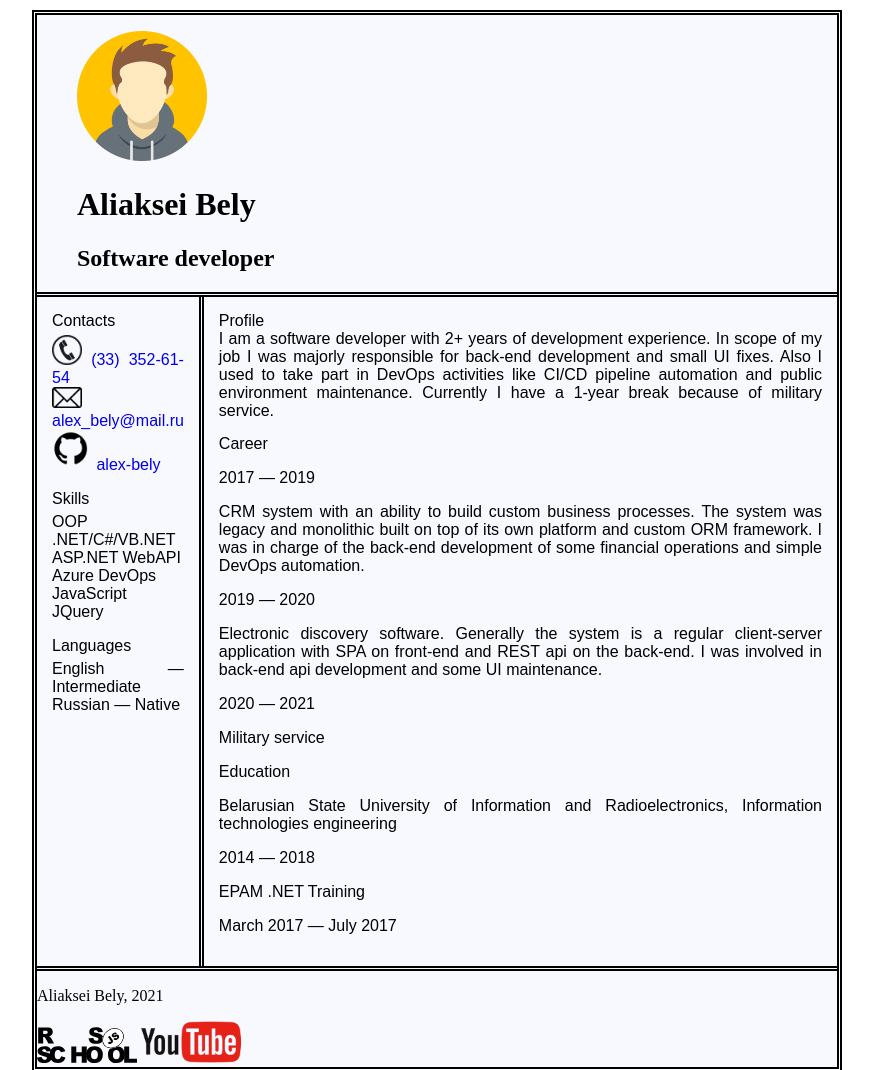
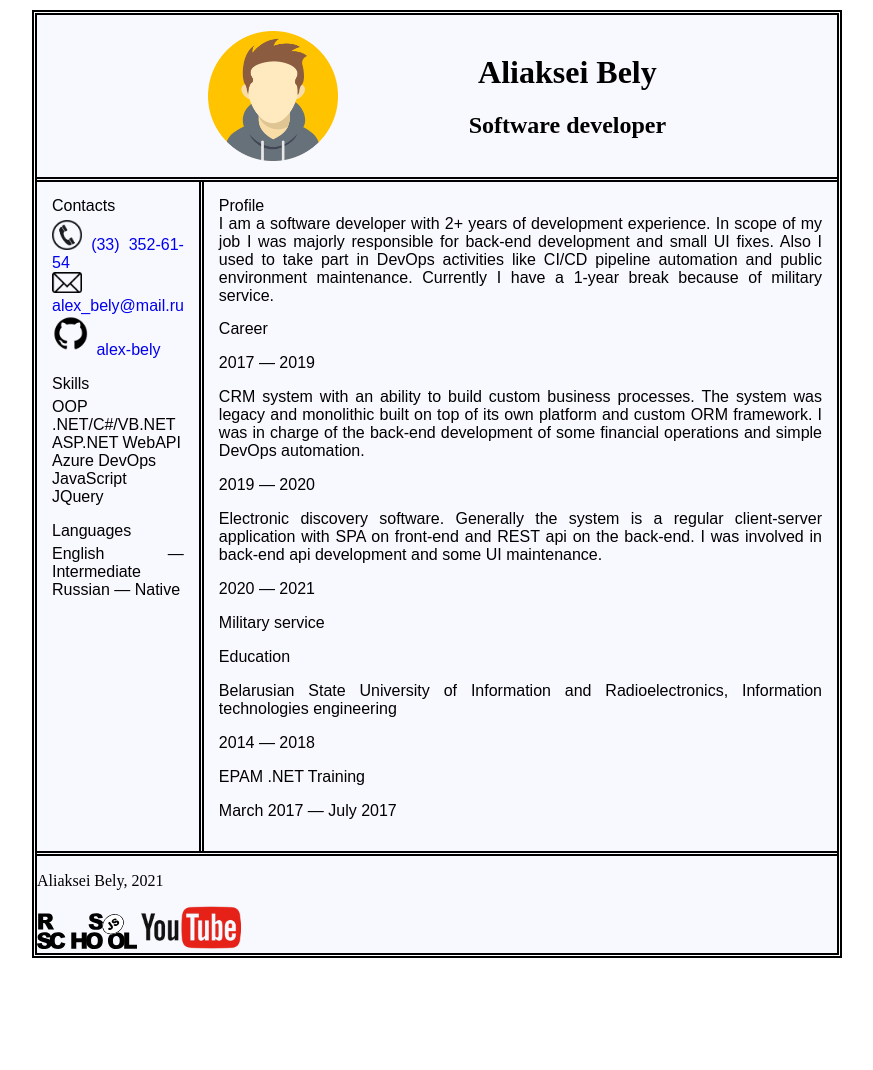
Before and after one commit to alex-bely/rsschool-cv, a plain HTML site: page index.html in a window 1280 px wide. Shown: the top 1070 px of the page, without its empty margins (203-1076 px from the left). After the commit the page ends 968 px from the top, so only its background shows below. Drawn offline with Linux system fonts and the light colour scheme.

Commit message:
feat: add css to page header

```diff
--- a/index.html
+++ b/index.html
@@ -8,11 +8,11 @@
     <link rel="stylesheet" href="styles.css" />
   </head>
   <body>
-    <header>
-      <figure>
+    <header class="page-header">
+      <figure class="person-figure">
         <img src="avatar.jpg" alt="avatar.jpg" width="130px" />
         <figcaption>
-          <h1>Aliaksei Bely</h1>
+          <h1 class="person-name">Aliaksei Bely</h1>
           <h2>Software developer</h2>
         </figcaption>
       </figure>
--- a/styles.css
+++ b/styles.css
@@ -49,3 +49,15 @@ article {
 section {
   margin-bottom: 15px;
 }
+
+/* Page header */
+
+.person-name {
+  text-align: center;
+}
+
+.person-figure {
+  display: flex;
+  justify-content: space-evenly;
+  align-items: center;
+}
```
